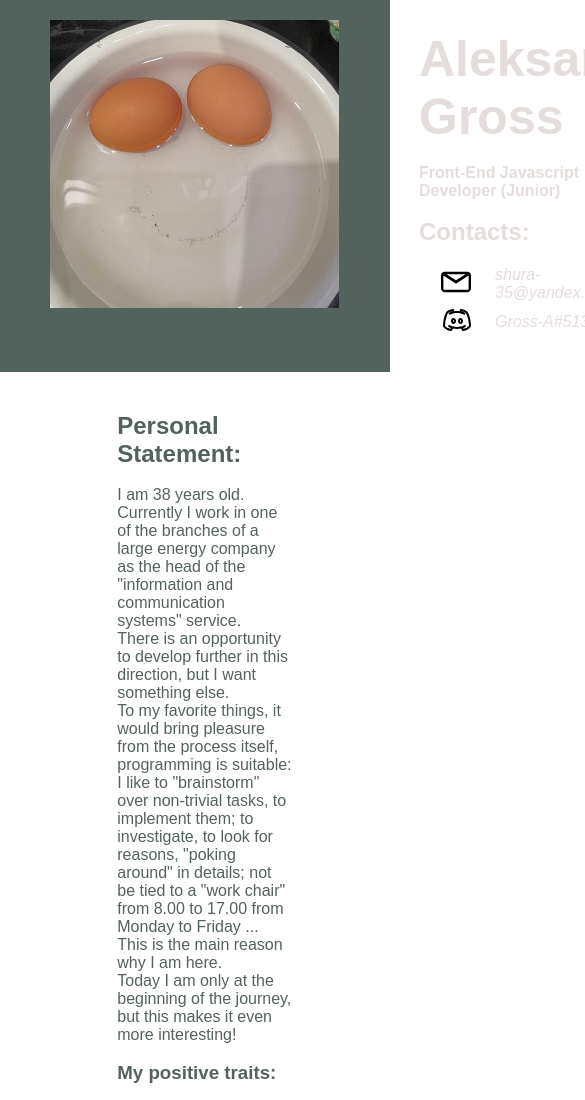
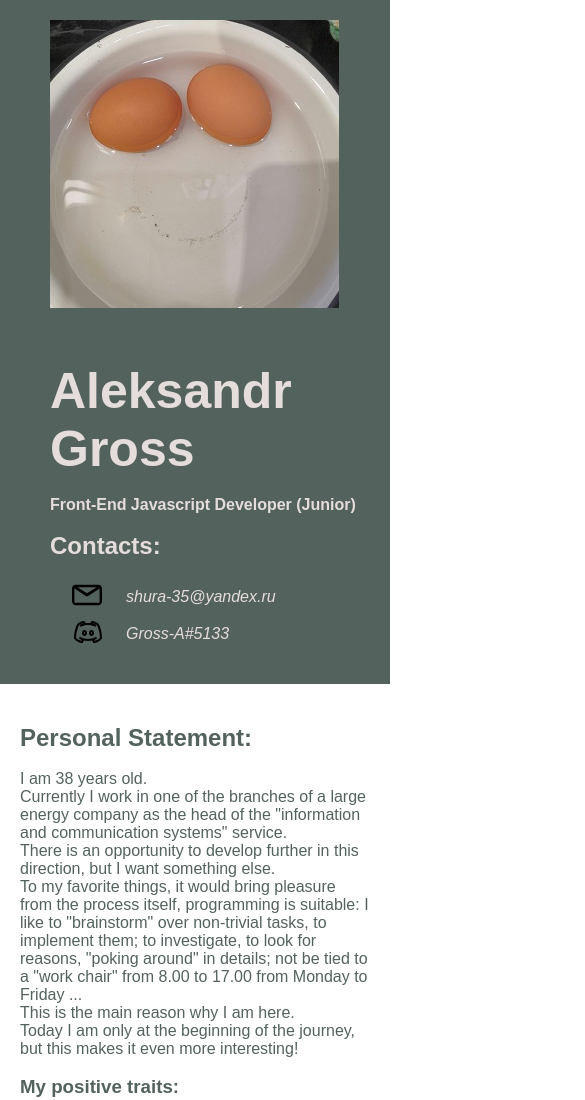
Before and after one commit to Gross-A/rsschool-cv, a plain HTML site: page index.html in a window 390 px wide. Shown: the top 1100 px of the page, 585 px wide, since content can reach past the window. Drawn offline with Linux system fonts and the light colour scheme.

Commit message:
fix: change style.css file

```diff
--- a/style.css
+++ b/style.css
@@ -2,10 +2,17 @@
  margin: 0;
  padding: 0;
  font-family: sans-serif;
+ box-sizing: border-box;
 }
+/* body {
+    display: flex;
+    flex-direction: column;
+    justify-content: space-between;
+    align-items:stretch;
+  } */
 
 .container {
- max-width: 1140px;
+ max-width: 1440px;
  margin: 0 auto;
 }
 .text_color_1 {
@@ -29,12 +36,17 @@
     height: auto;
     background-color: #54625E;
     display: flex;
+    flex-wrap: wrap;
 }
 
 .header_photo {
     /* width: 40%; */
     padding: 20px 20px 20px 50px;
     border-radius: 50px;
+    /* background-image: url(assets/img/аватарка.jpg);
+    background-size: cover;
+    margin-top: 30px;
+    margin-left: 10%; */
 }
 
 .table_contact {
@@ -53,7 +65,9 @@
     width: 50%;
     padding-top: 30px;
     padding-bottom: 30px;
-    padding-left: 60px;
+    padding-left: 100px;
+    display: flex;
+    flex-direction: column;
 }
 
 .text_header {
@@ -70,9 +84,9 @@
  width: 45%;
  height: auto;
  margin-top: 20px;
- padding-top: 20px;
- padding-left: 20px;
- padding-bottom: 20px;
+ padding: 20px;
+ /* padding-left: 20px;
+ padding-bottom: 20px; */
  /* background-color: bisque; */
 }
 
@@ -100,3 +114,13 @@
  font-weight: 400;
  /* color:rgb(33, 24, 48) ; */
 }
+
+@media (max-width: 768px) {
+    .contact_box {
+      width: 100%;
+    }
+    .header_info {
+    width: 100%;
+    padding-left: 50px;
+    }
+  }
```
